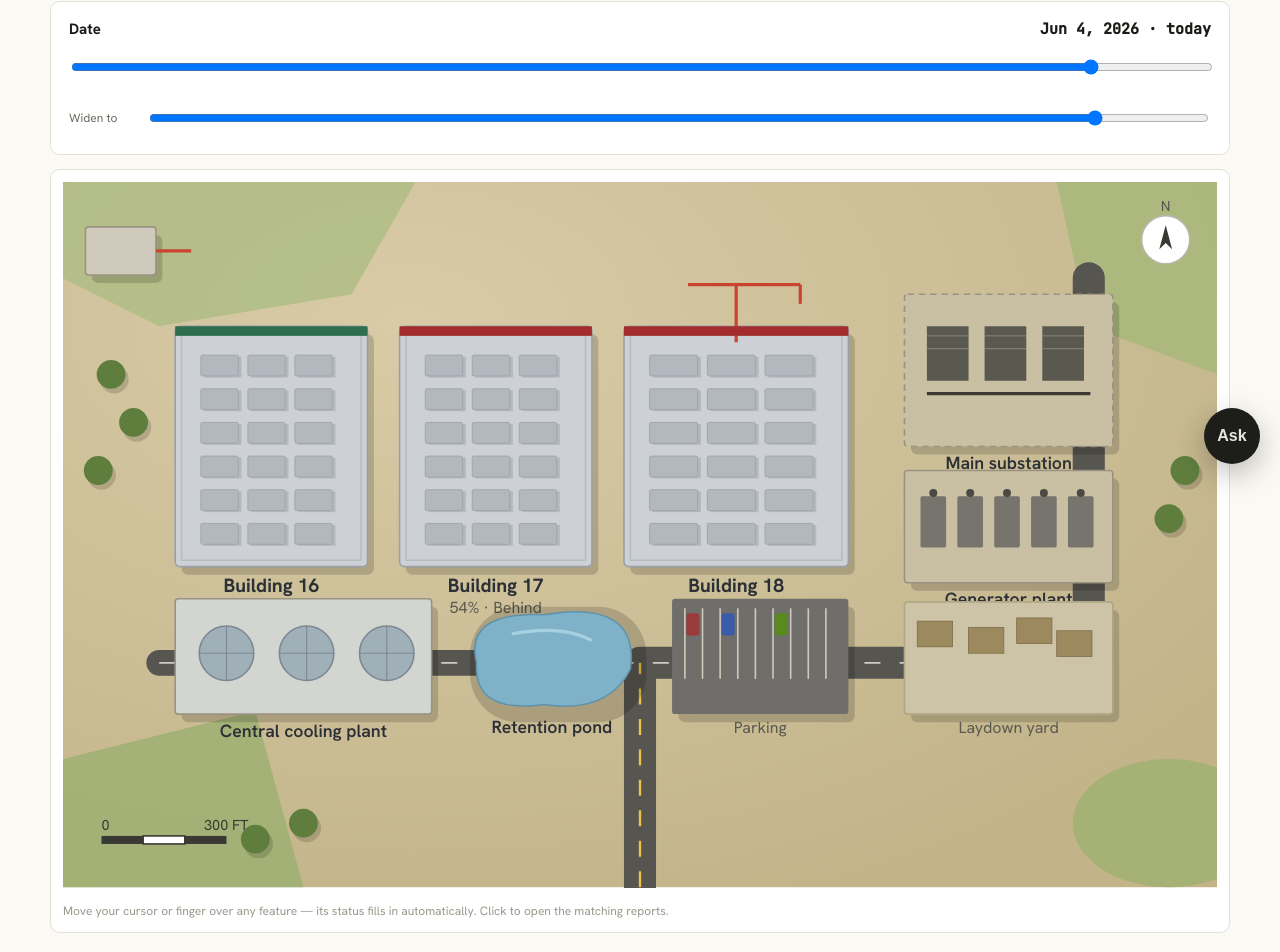
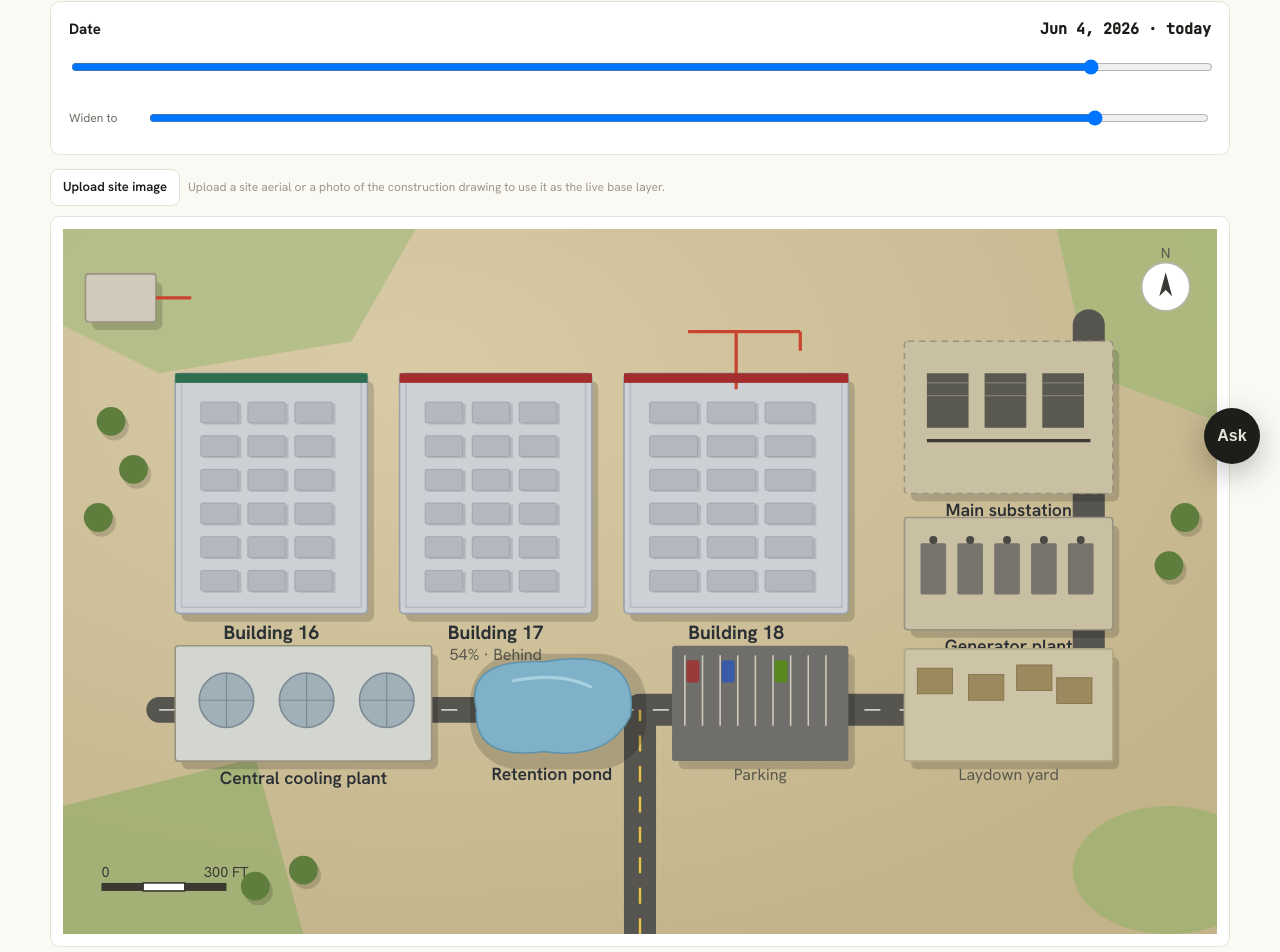
Before and after one commit to danmccawley/dc-reporting, a Next.js app: page /maps in a window 1280 px wide. Shown: the part 316-1268 px from the top of the page. Built offline with nearby package versions, Linux system fonts and the light colour scheme.

Commit message:
maps: upload/photograph base image + place interactive zones

```diff
--- a/app/components/Drawings.js
+++ b/app/components/Drawings.js
@@ -1,5 +1,5 @@
 "use client";
-import { useState, useRef } from "react";
+import { useState, useRef, useEffect } from "react";
 import Link from "next/link";
 import { useRouter } from "next/navigation";
 import { buildings } from "../../lib/mock/data";
@@ -211,7 +211,25 @@ export default function MapExplorer() {
   const [to, setTo] = useState(DATA_DATE);
   const [mapTab, setMapTab] = useState("site");
   const [tip, setTip] = useState(null);
+  const [edit, setEdit] = useState(false);
+  const [draft, setDraft] = useState(null);
+  const [pending, setPending] = useState(null);
+  const [picKey, setPicKey] = useState("");
+  const [imgFloor, setImgFloor] = useState({});
+  const [imgSite, setImgSite] = useState(null);
+  const [zFloor, setZFloor] = useState({});
+  const [zSite, setZSite] = useState([]);
   const wrapRef = useRef(null);
+
+  useEffect(() => {
+    try {
+      const gf = {}, gz = {};
+      ["16", "17", "18"].forEach((b) => { const i = localStorage.getItem(`dcr_img_floor_${b}`); if (i) gf[b] = i; const z = localStorage.getItem(`dcr_zones_floor_${b}`); if (z) gz[b] = JSON.parse(z); });
+      setImgFloor(gf); setZFloor(gz);
+      const si = localStorage.getItem("dcr_img_site"); if (si) setImgSite(si);
+      const sz = localStorage.getItem("dcr_zones_site"); if (sz) setZSite(JSON.parse(sz));
+    } catch (e) {}
+  }, []);
 
   const acts = getActivities(building);
   const minDay = Math.min(...acts.map((a) => a.start));
@@ -220,23 +238,77 @@ export default function MapExplorer() {
   const lo = Math.min(from, to), hi = Math.max(from, to);
   const rangeLabel = lo === hi ? fmtDate(lo) : `${fmtDate(lo)} – ${fmtDate(hi)}`;
   const inRange = (a) => scheduledIn(a, lo, hi);
-  const switchB = (b) => { setBuilding(b); setTip(null); };
+  const switchB = (b) => { setBuilding(b); setTip(null); setEdit(false); setPending(null); };
   const shellActive = acts.filter((a) => SHELL_SCOPES.includes(a.slug)).find((a) => inRange(a));
   const bpct = (bid) => { const ba = getActivities(bid); return Math.round(ba.reduce((s, a) => s + a.pct, 0) / ba.length); };
   const featPct = (f) => (f.building ? bpct(f.building) : (f.pct || 0));
   const featPlanned = (f) => (f.building ? Math.max(...getActivities(f.building).map((a) => a.plannedFinish)) : f.planned);
   const qp = `from=${Math.round(lo)}&to=${Math.round(hi)}`;
   const goScope = (act) => act && router.push(`/scope/${act.slug}/${act.building}?${qp}`);
-  const move = (e) => { if (!wrapRef.current) return; const r = wrapRef.current.getBoundingClientRect(); const pt = e.touches ? e.touches[0] : e; setTip((t) => (t ? { ...t, x: pt.clientX - r.left, y: pt.clientY - r.top } : t)); };
-  const enter = (key) => setTip((t) => ({ x: t ? t.x : 0, y: t ? t.y : 0, key }));
+
+  const img = mapTab === "floor" ? imgFloor[building] : imgSite;
+  const zones = mapTab === "floor" ? (zFloor[building] || []) : zSite;
+  const zoneOpts = mapTab === "floor" ? acts.map((a) => ({ key: a.slug, name: a.name })) : SITE_FEATURES.map((f) => ({ key: f.id, name: f.name }));
+
+  const floorAct = (key) => {
+    if (key === "structure") return { act: shellActive, name: "Structure / shell" };
+    const room = CAD_ROOMS.find((r) => r.id === key); if (room) return { act: acts.find((a) => a.slug === room.scope), name: room.name };
+    const a = acts.find((z) => z.slug === key); return { act: a || null, name: a ? a.name : key };
+  };
+
+  const saveFloorZones = (b, arr) => { const next = { ...zFloor, [b]: arr }; setZFloor(next); try { localStorage.setItem(`dcr_zones_floor_${b}`, JSON.stringify(arr)); } catch (e) {} };
+  const saveSiteZones = (arr) => { setZSite(arr); try { localStorage.setItem("dcr_zones_site", JSON.stringify(arr)); } catch (e) {} };
+  const addZone = (z) => { if (mapTab === "floor") saveFloorZones(building, [...zones, z]); else saveSiteZones([...zones, z]); };
+  const delZone = (id) => { if (mapTab === "floor") saveFloorZones(building, zones.filter((z) => z.id !== id)); else saveSiteZones(zones.filter((z) => z.id !== id)); };
+
+  const onFile = (e) => {
+    const file = e.target.files && e.target.files[0]; if (!file) return;
+    const reader = new FileReader();
+    reader.onload = () => {
+      const im = new Image();
+      im.onload = () => {
+        const max = 1600, scale = Math.min(1, max / im.width);
+        const cv = document.createElement("canvas"); cv.width = im.width * scale; cv.height = im.height * scale;
+        cv.getContext("2d").drawImage(im, 0, 0, cv.width, cv.height);
+        const data = cv.toDataURL("image/jpeg", 0.85);
+        try {
+          if (mapTab === "floor") { localStorage.setItem(`dcr_img_floor_${building}`, data); setImgFloor((m) => ({ ...m, [building]: data })); }
+          else { localStorage.setItem("dcr_img_site", data); setImgSite(data); }
+        } catch (err) { alert("Image too large to store in this browser. Try a smaller photo."); }
+        setEdit(true);
+      };
+      im.src = reader.result;
+    };
+    reader.readAsDataURL(file);
+  };
+  const clearImg = () => {
+    if (mapTab === "floor") { setImgFloor((m) => { const n = { ...m }; delete n[building]; return n; }); try { localStorage.removeItem(`dcr_img_floor_${building}`); } catch (e) {} }
+    else { setImgSite(null); try { localStorage.removeItem("dcr_img_site"); } catch (e) {} }
+    setEdit(false); setPending(null);
+  };
+
+  const rel = (e) => { const r = wrapRef.current.getBoundingClientRect(); const pt = e.touches ? e.touches[0] : e; return { x: (pt.clientX - r.left) / r.width, y: (pt.clientY - r.top) / r.height, px: pt.clientX - r.left, py: pt.clientY - r.top }; };
+  const move = (e) => {
+    if (!wrapRef.current) return;
+    const p = rel(e);
+    if (edit && draft) { setDraft({ x0: draft.x0, y0: draft.y0, x: Math.min(draft.x0, p.x), y: Math.min(draft.y0, p.y), w: Math.abs(p.x - draft.x0), h: Math.abs(p.y - draft.y0) }); return; }
+    setTip((t) => (t ? { ...t, x: p.px, y: p.py } : t));
+  };
+  const down = (e) => { if (!edit || !img || pending) return; const p = rel(e); setDraft({ x0: p.x, y0: p.y, x: p.x, y: p.y, w: 0, h: 0 }); setTip(null); };
+  const up = () => { if (edit && draft) { if (draft.w > 0.02 && draft.h > 0.02) { setPending(draft); setPicKey(zoneOpts[0]?.key || ""); } setDraft(null); } };
+  const enter = (key) => { if (edit) return; setTip((t) => ({ x: t ? t.x : 0, y: t ? t.y : 0, key })); };
+
+  const clickZone = (z) => {
+    if (edit) return;
+    if (mapTab === "floor") { const { act } = floorAct(z.key); goScope(act); }
+    else { const f = featById(z.key); if (f && f.building) router.push(`/site/${f.building}?${qp}`); else router.push(`/capacity?${qp}`); }
+  };
 
   let tipNode = null;
-  if (tip && mapTab === "floor") {
-    let act, name;
-    if (tip.key === "structure") { act = shellActive || acts.filter((a) => SHELL_SCOPES.includes(a.slug)).slice(-1)[0]; name = "Structure / shell"; }
-    else { const room = CAD_ROOMS.find((r) => r.id === tip.key); name = room?.name; act = acts.find((a) => a.slug === room?.scope); }
-    const stt = act ? actStatus(act, hi) : null;
-    const slip = act ? Math.round(act.forecastFinish - act.plannedFinish) : 0;
+  if (tip && !edit) {
+    if (mapTab === "floor") {
+      const { act, name } = floorAct(tip.key);
+      const stt = act ? actStatus(act, hi) : null; const slip = act ? Math.round(act.forecastFinish - act.plannedFinish) : 0;
       tipNode = (
         <div className="maptip" style={{ left: Math.min(tip.x + 14, 340), top: tip.y + 14 }}>
           <div className="tip-h">{name}</div>
@@ -254,7 +326,7 @@ export default function MapExplorer() {
           ) : <div className="tip-work">No scheduled work in this window</div>}
         </div>
       );
-  } else if (tip && mapTab === "site") {
+    } else {
       const f = featById(tip.key); const pct = featPct(f), st = siteStatus(pct);
       const preds = (SITE_DEPS[f.id] || []).map(featById).filter(Boolean);
       const deps = (SITE_DEP_OF[f.id] || []).map(featById).filter(Boolean);
@@ -263,21 +335,24 @@ export default function MapExplorer() {
           <div className="tip-h">{f.name}</div>
           <div className="tip-sub">{f.kind}{f.static ? "" : ` · planned ready ${fmtDate(featPlanned(f))}`}</div>
           {!f.static && <div className="tip-work">{pct}% complete · <span style={{ color: st.c }}>{st.k}</span></div>}
-        {preds.length > 0 && <div><div className="dep-h" style={{ marginTop: 8 }}>Must be ready before this (prerequisite)</div>{preds.map((p) => { const ps = siteStatus(featPct(p)); return <div key={p.id} className="tip-state"><span style={{ color: "#e0a500", fontWeight: 700 }}>■</span> {p.name} — {featPct(p)}% · <span style={{ color: ps.c }}>{ps.k}</span></div>; })}<div className="tip-state"><strong>Cannot energize or commission until:</strong> {preds.map((p) => p.name).join(", ")} are complete. <span style={{ color: "#b98900" }}>(amber on map)</span></div></div>}
-        {deps.length > 0 && <div><div className="dep-h" style={{ marginTop: 8 }}>Reliant on this (dependent)</div>{deps.map((d) => <div key={d.id} className="tip-state"><span style={{ color: "#2f6df0", fontWeight: 700 }}>■</span> {d.name}</div>)}<div className="tip-state"><strong>These cannot complete until this is finished:</strong> {deps.map((d) => d.name).join(", ")}. <span style={{ color: "#2f6df0" }}>(blue on map)</span></div></div>}
+          {preds.length > 0 && <div><div className="dep-h" style={{ marginTop: 8 }}>Must be ready before this (prerequisite)</div>{preds.map((p) => { const ps = siteStatus(featPct(p)); return <div key={p.id} className="tip-state"><span style={{ color: "#e0a500", fontWeight: 700 }}>■</span> {p.name} — {featPct(p)}% · <span style={{ color: ps.c }}>{ps.k}</span></div>; })}<div className="tip-state"><strong>Cannot energize or commission until:</strong> {preds.map((p) => p.name).join(", ")} are complete.</div></div>}
+          {deps.length > 0 && <div><div className="dep-h" style={{ marginTop: 8 }}>Reliant on this (dependent)</div>{deps.map((d) => <div key={d.id} className="tip-state"><span style={{ color: "#2f6df0", fontWeight: 700 }}>■</span> {d.name}</div>)}<div className="tip-state"><strong>These cannot complete until this is finished:</strong> {deps.map((d) => d.name).join(", ")}.</div></div>}
           <div className="tip-cta">{f.building ? "Click to open this building’s reports →" : "Click to open capacity & readiness →"}</div>
         </div>
       );
     }
-  const hoveredKey = tip && mapTab === "site" ? tip.key : null;
+  }
+  const hoveredKey = tip && mapTab === "site" && !edit ? tip.key : null;
+
+  const zoneColor = (z) => mapTab === "floor" ? (SCOPE_COLOR[z.key] || "#3f6d7d") : "#3f6d7d";
 
   return (
     <div>
       <div className="mapctrls"><div className="ctrlgroup"><span className="ctrllabel">Building</span>{buildings.map((b) => <button key={b.id} className={`seg ${building === b.id ? "on" : ""}`} onClick={() => switchB(b.id)}>{b.name}</button>)}</div></div>
 
       <div className="maptabs">
-        <button className={`tabbtn ${mapTab === "site" ? "on" : ""}`} onClick={() => { setMapTab("site"); setTip(null); }}>Site map</button>
-        <button className={`tabbtn ${mapTab === "floor" ? "on" : ""}`} onClick={() => { setMapTab("floor"); setTip(null); }}>Construction drawing</button>
+        <button className={`tabbtn ${mapTab === "site" ? "on" : ""}`} onClick={() => { setMapTab("site"); setTip(null); setEdit(false); setPending(null); }}>Site map</button>
+        <button className={`tabbtn ${mapTab === "floor" ? "on" : ""}`} onClick={() => { setMapTab("floor"); setTip(null); setEdit(false); setPending(null); }}>Construction drawing</button>
       </div>
 
       <div className="card" style={{ marginBottom: 14 }}>
@@ -286,14 +361,42 @@ export default function MapExplorer() {
         <div style={{ display: "flex", gap: 14, alignItems: "center", marginTop: 6 }}><span style={{ fontSize: 12, color: "var(--muted)", width: 64 }}>Widen to</span><input type="range" min={minDay} max={maxDay} value={to} onChange={(e) => setTo(Number(e.target.value))} style={{ flex: 1 }} /></div>
       </div>
 
+      <div className="imgbar">
+        <label className="imgbtn">{img ? "Replace image" : (mapTab === "floor" ? "Upload / photograph drawing" : "Upload site image")}<input type="file" accept="image/*" onChange={onFile} style={{ display: "none" }} /></label>
+        {img && <button className={`imgbtn ${edit ? "on" : ""}`} onClick={() => { setEdit((v) => !v); setTip(null); setPending(null); }}>{edit ? "Done placing zones" : "Place zones"}</button>}
+        {img && <button className="imgbtn" onClick={clearImg}>Remove image</button>}
+        <span className="imghint">{img ? (edit ? "Drag a box over an area, then tag what it is. Tap the × to delete." : "Hover for status · click to open reports.") : "Upload a site aerial or a photo of the construction drawing to use it as the live base layer."}</span>
+      </div>
+
       <div className="card" style={{ padding: 12 }}>
+        {img ? (
+          <div className="imgwrap" ref={wrapRef} onMouseMove={move} onMouseLeave={() => { if (!edit) setTip(null); }} onMouseDown={down} onMouseUp={up} onTouchMove={move} onTouchStart={down} onTouchEnd={up} style={{ cursor: edit ? "crosshair" : "default" }}>
+            <img src={img} alt="base map" className="imgbase" draggable="false" />
+            {zones.map((z) => (
+              <div key={z.id} className="zone" style={{ left: `${z.x * 100}%`, top: `${z.y * 100}%`, width: `${z.w * 100}%`, height: `${z.h * 100}%`, borderColor: zoneColor(z), background: `${zoneColor(z)}22` }}
+                onMouseEnter={() => enter(z.key)} onTouchStart={() => enter(z.key)} onClick={() => clickZone(z)}>
+                <span className="zlab" style={{ background: zoneColor(z) }}>{z.label || z.key}</span>
+                {edit && <button className="zdel" onClick={(e) => { e.stopPropagation(); delZone(z.id); }}>×</button>}
+              </div>
+            ))}
+            {draft && <div className="zone draftz" style={{ left: `${draft.x * 100}%`, top: `${draft.y * 100}%`, width: `${draft.w * 100}%`, height: `${draft.h * 100}%` }} />}
+            {pending && (
+              <div className="zpick" style={{ left: `${pending.x * 100}%`, top: `${(pending.y + pending.h) * 100}%` }}>
+                <select value={picKey} onChange={(e) => setPicKey(e.target.value)}>{zoneOpts.map((o) => <option key={o.key} value={o.key}>{o.name}</option>)}</select>
+                <button onClick={() => { const o = zoneOpts.find((x) => x.key === picKey) || zoneOpts[0]; addZone({ id: Date.now(), x: pending.x, y: pending.y, w: pending.w, h: pending.h, key: o.key, label: o.name }); setPending(null); }}>Add</button>
+                <button onClick={() => setPending(null)}>Cancel</button>
+              </div>
+            )}
+            {tipNode}
+          </div>
+        ) : (
           <div className="maphover" ref={wrapRef} style={{ position: "relative" }} onMouseMove={move} onMouseLeave={() => setTip(null)} onTouchMove={move}>
             {mapTab === "floor"
               ? <CadFloorPlan acts={acts} inRange={inRange} enter={enter} onRoom={goScope} onStructure={goScope} building={building} hi={hi} shellActive={shellActive} />
               : <SiteAerial featPct={featPct} featPlanned={featPlanned} hoveredKey={hoveredKey} enter={enter} onBuilding={(b) => router.push(`/site/${b}?${qp}`)} onFeature={() => router.push(`/capacity?${qp}`)} />}
             {tipNode}
           </div>
-        <div className="legend"><span style={{ color: "var(--faint)" }}>Move your cursor or finger over any {mapTab === "floor" ? "room" : "feature"} — its status fills in automatically. Click to open the matching reports.</span></div>
+        )}
       </div>
     </div>
   );
--- a/app/globals.css
+++ b/app/globals.css
@@ -404,3 +404,21 @@ a.stat:hover { border-color: var(--accent); }
 .tip-row { display: flex; justify-content: space-between; gap: 10px; font-size: 11.5px; padding: 1px 0; }
 .tip-row span:first-child { color: var(--muted); }
 .tip-cta { margin-top: 9px; padding-top: 8px; border-top: 1px solid var(--line); font-size: 11.5px; font-weight: 700; color: var(--accent); }
+
+/* image base-layer maps + zone calibration */
+.imgbar { display: flex; flex-wrap: wrap; gap: 8px; align-items: center; margin-bottom: 10px; }
+.imgbtn { font-family: inherit; font-size: 13px; font-weight: 600; padding: 7px 12px; border: 1px solid var(--line); background: var(--surface); border-radius: 8px; cursor: pointer; color: var(--ink); }
+.imgbtn:hover { border-color: var(--accent); }
+.imgbtn.on { background: var(--accent); color: #fff; border-color: var(--accent); }
+.imghint { font-size: 12px; color: var(--faint); flex: 1; min-width: 180px; }
+.imgwrap { position: relative; width: 100%; user-select: none; touch-action: none; line-height: 0; }
+.imgbase { width: 100%; height: auto; border-radius: 8px; display: block; }
+.zone { position: absolute; border: 2px solid; border-radius: 4px; cursor: pointer; box-sizing: border-box; }
+.zone:hover { box-shadow: 0 0 0 2px rgba(27,28,24,.25); }
+.zlab { position: absolute; top: 0; left: 0; font-size: 10px; font-weight: 700; color: #fff; padding: 1px 5px; border-radius: 0 0 4px 0; line-height: 1.4; white-space: nowrap; }
+.zdel { position: absolute; top: -10px; right: -10px; width: 20px; height: 20px; border-radius: 50%; border: none; background: #A32D2D; color: #fff; font-size: 13px; line-height: 1; cursor: pointer; }
+.draftz { border-style: dashed; border-color: #1b1c18; background: rgba(27,28,24,.08); pointer-events: none; }
+.zpick { position: absolute; z-index: 30; display: flex; gap: 6px; background: #fff; border: 1px solid var(--line); border-radius: 8px; padding: 8px; box-shadow: 0 8px 24px rgba(0,0,0,.18); }
+.zpick select { font-family: inherit; font-size: 13px; padding: 4px 6px; border: 1px solid var(--line); border-radius: 6px; }
+.zpick button { font-family: inherit; font-size: 13px; font-weight: 600; padding: 4px 10px; border: 1px solid var(--line); border-radius: 6px; background: var(--surface); cursor: pointer; }
+.zpick button:first-of-type { background: var(--accent); color: #fff; border-color: var(--accent); }
```
Lines whose indentation alone changed are shown as unchanged.
